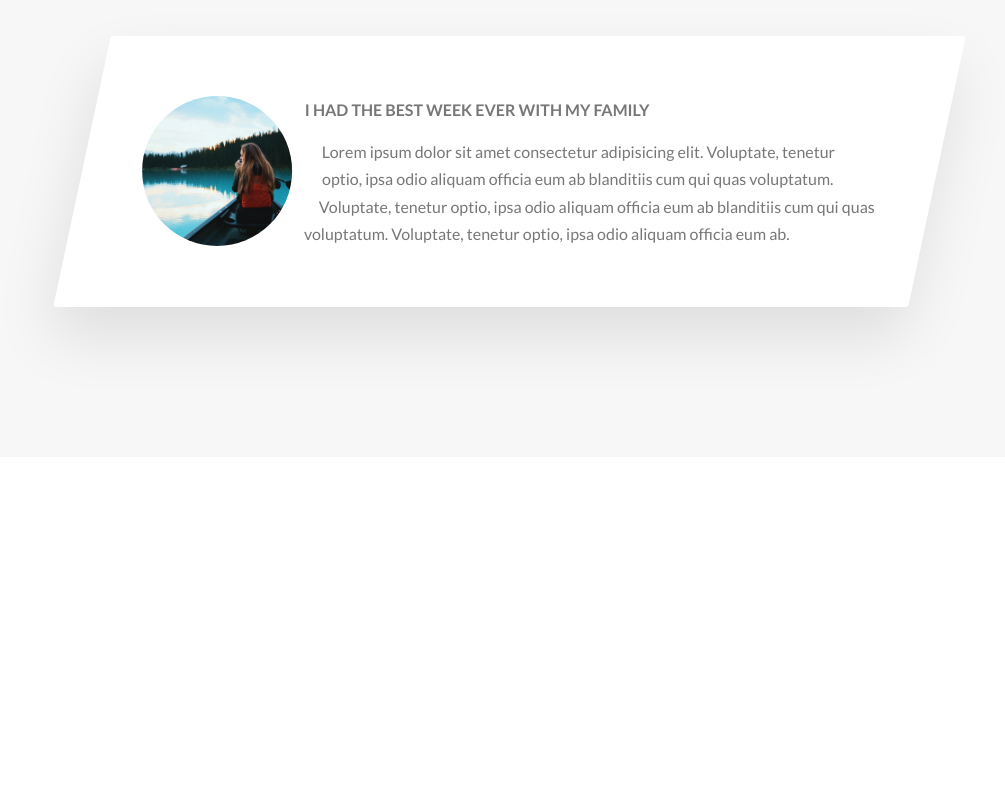
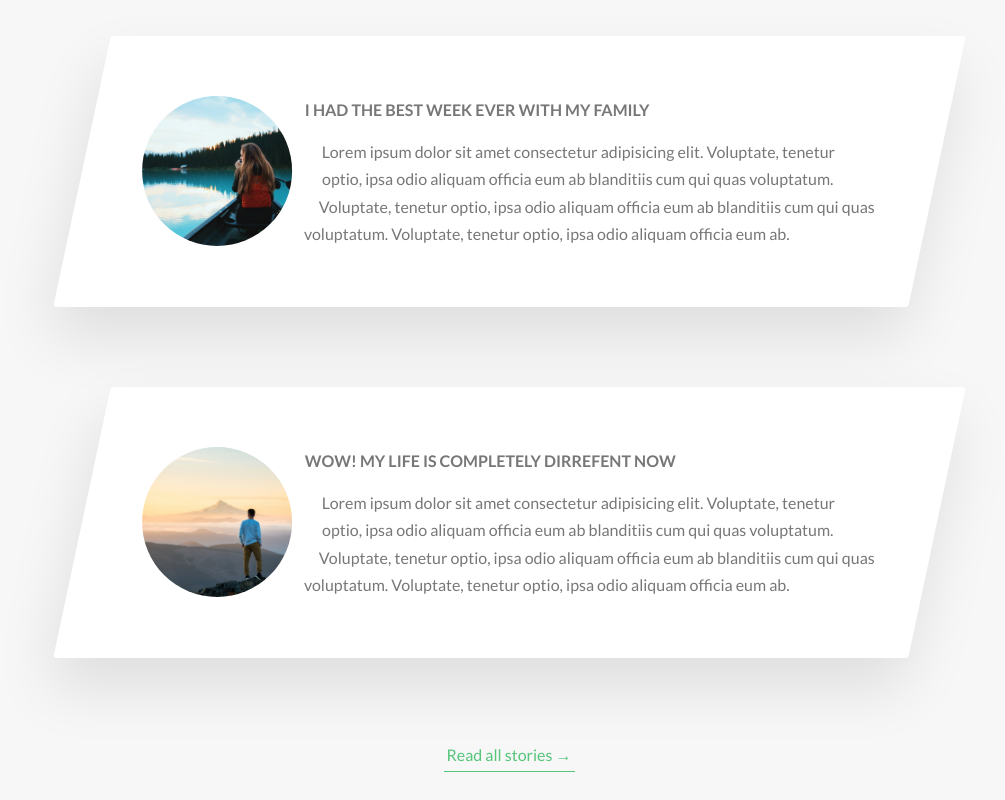
Before and after one commit to rmneves92/natours, a website: page index.html in a window 1280 px wide. Shown: the part 3603-4403 px from the top of the page, without its empty margins (131-1136 px from the left). Before the commit the page ends 4090 px from the top, so only its background shows below. Drawn offline with Linux system fonts and the light colour scheme.

Commit message:
add another story to the section

```diff
--- a/index.html
+++ b/index.html
@@ -220,6 +220,7 @@
           <div class="story">
             <figure class="story__shape">
               <img src="img/nat-8.jpg" alt="Person on a tour" class="story__img" />
+              <figcaption class="story__caption">Mary Smith</figcaption>
             </figure>
 
             <div class="story__text">
@@ -231,6 +232,28 @@
               </p>
             </div>
           </div>
+        </div>
+
+        <div class="row">
+          <div class="story">
+            <figure class="story__shape">
+              <img src="img/nat-9.jpg" alt="Person on a tour" class="story__img" />
+              <figcaption class="story__caption">Jack Wilson</figcaption>
+            </figure>
+
+            <div class="story__text">
+              <h3 class="heading-tertiary u-margin-bottom-small">WOW! My life is completely dirrefent now</h3>
+              <p class="feature-box__text">
+                Lorem ipsum dolor sit amet consectetur adipisicing elit. Voluptate, tenetur optio, ipsa odio aliquam
+                officia eum ab blanditiis cum qui quas voluptatum. Voluptate, tenetur optio, ipsa odio aliquam officia
+                eum ab blanditiis cum qui quas voluptatum. Voluptate, tenetur optio, ipsa odio aliquam officia eum ab.
+              </p>
+            </div>
+          </div>
+        </div>
+
+        <div class="u-center-text u-margin-top-huge">
+          <a href="#" class="btn-text">Read all stories &rarr;</a>
         </div>
       </section>
     </main>
```
